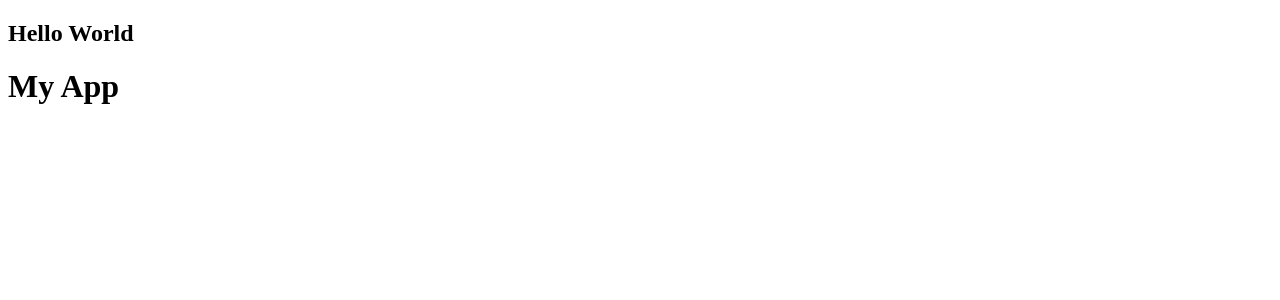
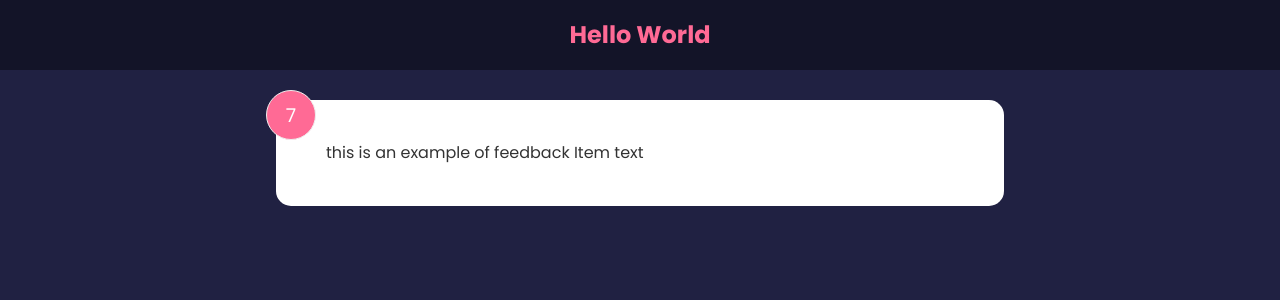
Before and after one commit to robbridges/React-Apps, a React (Create React App) app in the folder feedback-app/: page / in a window 1280 px wide. Shown: the top 300 px of the page. Built offline with nearby package versions, Linux system fonts and the light colour scheme.

Commit message:
More work on the state and working with props

```diff
--- a/feedback-app/src/App.js
+++ b/feedback-app/src/App.js
@@ -1,12 +1,13 @@
 
 import Header from './components/Header';
+import FeedbackItem from './components/FeedbackItem';
 
 const App = () => {
   return (
     <>
       <Header text="Hello World"/>
       <div className ="container">
-        <h1>My App</h1>
+        <FeedbackItem />
       </div>
     </>
   )
--- /dev/null
+++ b/feedback-app/src/components/FeedbackItem.jsx
@@ -0,0 +1,15 @@
+import { useState } from "react";
+
+const FeedbackItem = () => {
+  const [rating, setRating] = useState(7);
+  const [textDisplay, setTextDisplay] = useState('this is an example of feedback Item text');
+
+  return (
+  <div className='card'>
+    <div className="num-display">{rating}</div>
+    <div className="text-display">{textDisplay}</div>
+  </div>
+  )
+}
+
+export default FeedbackItem;
--- a/feedback-app/src/components/Header.jsx
+++ b/feedback-app/src/components/Header.jsx
@@ -1,7 +1,12 @@
 import React from 'react';
 const Header = (props) => {
+  const headerStyles = {
+    text: 'FeedBack UI',
+    backgroundColor: props.bgColor,
+    color: props.textColor,
+  }
   return (
-    <header>
+    <header style={headerStyles}>
       <div className='container'>
         <h2>{props.text}</h2>
       </div>
@@ -9,4 +14,10 @@
   )
 }
 
+Header.defaultProps = {
+  text:'Feedback UI',
+  bgColor: 'rgba(0,0,0,0.4)',
+  textColor: '#ff6a95'
+}
+
 export default Header;
--- a/feedback-app/src/index.css
+++ b/feedback-app/src/index.css
@@ -1,3 +1,230 @@
+@import url('https://fonts.googleapis.com/css2?family=Poppins:wght@400;600;700&display=swap');
+
+* {
+  box-sizing: border-box;
+  margin: 0;
+  padding: 0;
+}
+
 body {
+  font-family: 'Poppins', sans-serif;
+  background-color: #202142;
+  color: #fff;
+  line-height: 1.6;
+}
 
+ul {
+  list-style: none;
 }
+
+.container {
+  max-width: 768px;
+  margin: auto;
+  padding: 0 20px;
+}
+
+header {
+  height: 70px;
+  width: 100%;
+  display: flex;
+  justify-content: space-between;
+  align-items: center;
+  margin-bottom: 30px;
+}
+
+.card {
+  background-color: #fff;
+  color: #333;
+  border-radius: 15px;
+  padding: 40px 50px;
+  margin: 20px 0;
+  position: relative;
+}
+
+.card.reverse {
+  background-color: rgba(0, 0, 0, 0.4);
+  color: #fff;
+}
+
+.card h2 {
+  font-size: 22px;
+  font-weight: 600;
+  text-align: center;
+}
+
+.rating {
+  display: flex;
+  align-items: center;
+  justify-content: space-around;
+  margin: 30px 0 40px;
+}
+
+.rating li,
+.num-display {
+  position: relative;
+  background: #f4f4f4;
+  width: 50px;
+  height: 50px;
+  padding: 10px;
+  text-align: center;
+  border-radius: 50%;
+  font-size: 19px;
+  border: 1px #eee solid;
+  transition: 0.3s;
+}
+
+.rating li label {
+  position: absolute;
+  top: 50%;
+  left: 50%;
+  width: 50px;
+  height: 50px;
+  padding: 10px;
+  border-radius: 50%;
+  transform: translate(-50%, -50%);
+  cursor: pointer;
+}
+
+.rating li:hover,
+.num-display {
+  background: #ff6a95;
+  color: #fff;
+}
+
+[type='radio'] {
+  opacity: 0;
+}
+
+[type='radio']:checked ~ label {
+  background: #ff6a95;
+  color: #fff;
+}
+
+.input-group {
+  display: flex;
+  flex-direction: row;
+  border: 1px solid #ccc;
+  padding: 8px 10px;
+  border-radius: 8px;
+}
+
+input {
+  flex-grow: 2;
+  border: none;
+  font-size: 16px;
+}
+
+input:focus {
+  outline: none;
+}
+
+.feedback-stats {
+  color: #fff;
+  display: flex;
+  justify-content: space-between;
+  align-items: center;
+}
+
+.num-display {
+  position: absolute;
+  top: -10px;
+  left: -10px;
+}
+
+.close,
+.edit {
+  position: absolute;
+  top: 10px;
+  right: 20px;
+  cursor: pointer;
+  background: none;
+  border: none;
+}
+
+.edit {
+  right: 40px;
+}
+
+.btn {
+  color: #fff;
+  border: 0;
+  border-radius: 8px;
+  color: #fff;
+  width: 100px;
+  height: 40px;
+  cursor: pointer;
+}
+
+.btn-primary {
+  background-color: #202142;
+}
+
+.btn-secondary {
+  background: #ff6a95;
+}
+
+.btn:hover {
+  transform: scale(0.98);
+  opacity: 0.9;
+}
+
+.btn:disabled {
+  background-color: #cccccc;
+  color: #333;
+  cursor: auto;
+}
+
+.btn:disabled:hover {
+  transform: scale(1);
+  opacity: 1;
+}
+
+.message {
+  padding-top: 10px;
+  text-align: center;
+  color: rebeccapurple;
+}
+
+/* FIX: Remove position: absolute to keep about icon at the bottom of the
+ * document */
+.about-link {
+  display: flex;
+  justify-content: flex-end;
+}
+
+/* FIX: Remove position: absolute to keep about icon at the bottom of the
+ * document */
+.about-link a {
+  color: #fff;
+  cursor: pointer;
+}
+
+.about-link a:hover {
+  color: #ff6a95;
+}
+
+.about h1 {
+  margin-bottom: 20px;
+}
+
+.about p {
+  margin: 10px 0;
+}
+
+@media (max-width: 600px) {
+  .rating li {
+    margin: 10px 3px;
+  }
+
+  .rating {
+    display: flex;
+    align-items: center;
+    justify-content: center;
+    flex-wrap: wrap;
+    margin: 30px 0 40px;
+  }
+
+  .input-group input {
+    width: 80%;
+  }
+}
```
